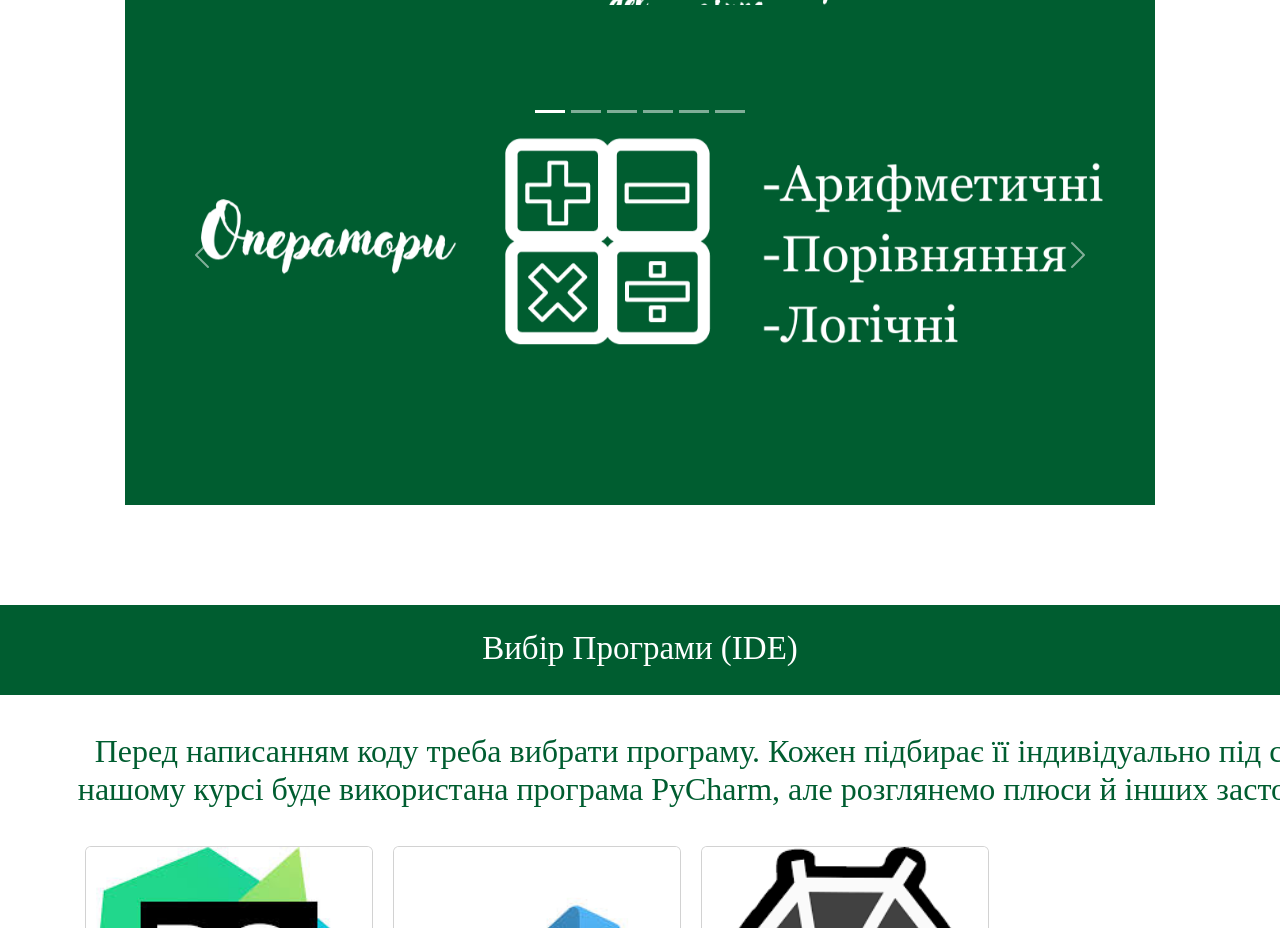
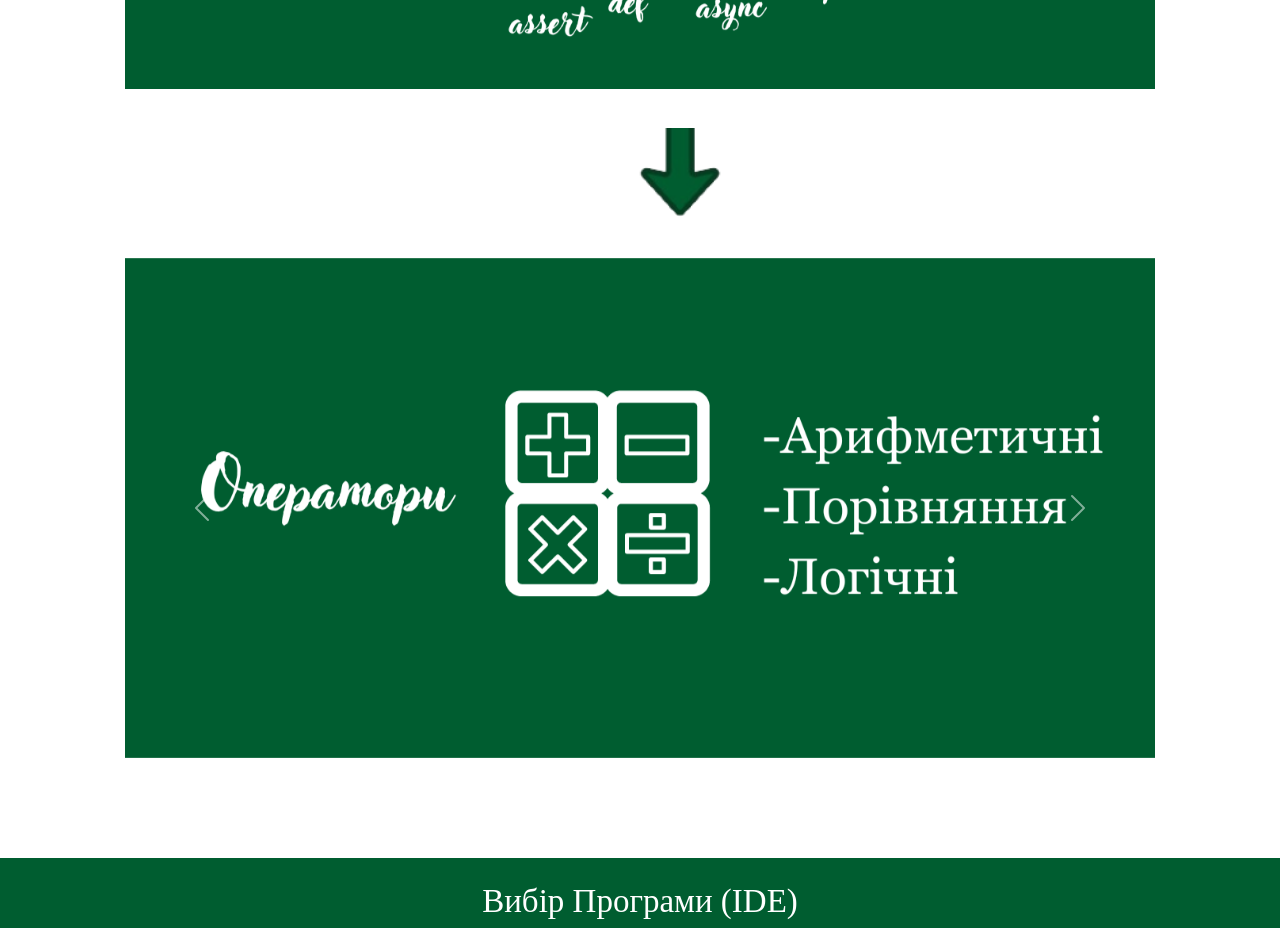
Before and after one commit to cheker11/firststep, a plain HTML site: page python.html in a window 1280 px wide. Shown: the part 2340-3268 px from the top of the page. Drawn offline with nearby package versions, Linux system fonts and the light colour scheme; files whose address does not match are found by name.

Commit message:
python.html

```diff
--- a/python.html
+++ b/python.html
@@ -116,7 +116,7 @@
                   <span class="visually-hidden">Next</span>
                 </button>
               </div>
-              <img class="arrow2__img" src="visual/first step/pages/arrow2.png" alt="#">
+              <img class="arrow2__img" src="visual/first step/pages/pictures/arrow2.png" alt="#">
             <script src="https://cdn.jsdelivr.net/npm/bootstrap@5.3.3/dist/js/bootstrap.bundle.min.js" integrity="sha384-YvpcrYf0tY3lHB60NNkmXc5s9fDVZLESaAA55NDzOxhy9GkcIdslK1eN7N6jIeHz" crossorigin="anonymous"></script>
             <div id="carouselExampleCaptions2" class="carousel slide">
               <div class="carousel-indicators">
```
